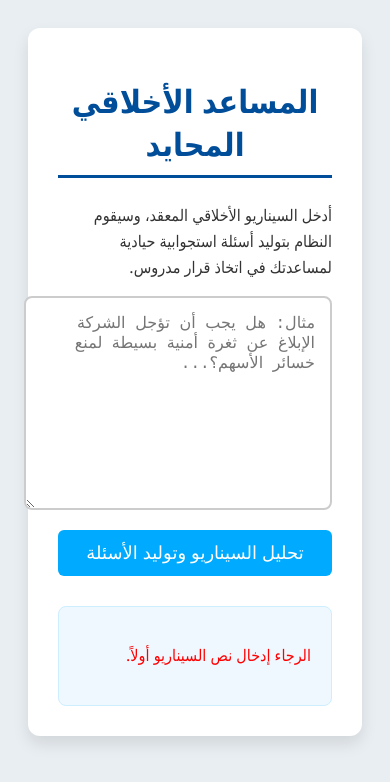
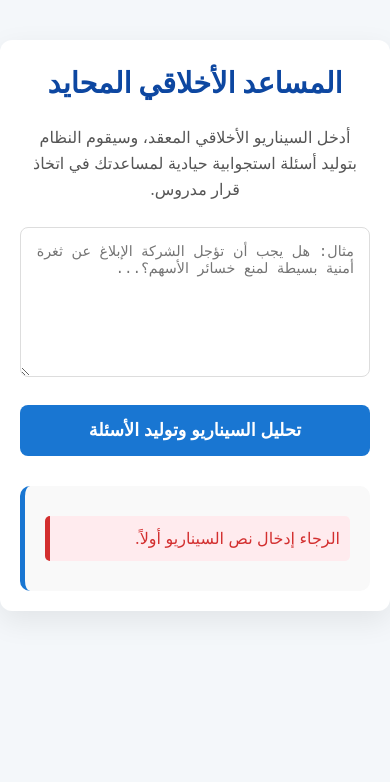
Before and after one commit to vbhbv/mjoul, a plain HTML site: page index.html in a window 390 px wide. Both pictures are taken after a click on the button "تحليل السيناريو وتوليد الأسئلة". Drawn offline with Linux system fonts and the light colour scheme; files that its build step writes are made by us from their sources.

Commit message:
Update style.css

```diff
--- a/frontend/style.css
+++ b/frontend/style.css
@@ -1,105 +1,180 @@
-/* frontend/style.css */
-/* ملف التنسيق الأساسي للمساعد الأخلاقي المحايد */
+/* style.css - تصميم متطور ومُحدَّث */
 
+/* 1. الإعدادات الأساسية وإعداد الخطوط */
 body {
-    font-family: 'Segoe UI', Tahoma, Geneva, Verdana, sans-serif;
-    padding: 20px;
-    background-color: #e9eef2;
+    font-family: -apple-system, BlinkMacSystemFont, "Segoe UI", Roboto, "Helvetica Neue", Arial, sans-serif;
+    background-color: #f4f7fa; /* لون خلفية رمادي فاتح وناعم */
     color: #333;
-    direction: rtl; /* دعم اللغة العربية */
-    text-align: right;
+    line-height: 1.6;
+    margin: 0;
+    padding: 0;
+    display: flex;
+    justify-content: center;
+    align-items: flex-start; /* يبدأ من الأعلى */
+    min-height: 100vh;
+    padding-top: 40px;
 }
 
+/* 2. تصميم الحاوية (البطاقة الرئيسية) */
 .container {
-    max-width: 900px;
-    margin: auto;
-    background: #fff;
+    background: #ffffff;
     padding: 30px;
     border-radius: 12px;
-    box-shadow: 0 8px 16px rgba(0,0,0,0.1);
+    box-shadow: 0 10px 30px rgba(0, 0, 0, 0.08); /* ظل ناعم وحديث */
+    width: 90%;
+    max-width: 800px;
+    margin-bottom: 40px;
 }
 
 h1 {
-    color: #004d99;
-    border-bottom: 3px solid #004d99;
-    padding-bottom: 10px;
-    margin-bottom: 25px;
+    color: #0d47a1; /* لون أزرق غامق للعناوين */
     text-align: center;
-}
-
-h2, h3 {
-    color: #333;
-    margin-top: 20px;
+    margin-top: 0;
+    font-size: 2em;
+    font-weight: 700;
 }
 
 p {
-    line-height: 1.6;
+    text-align: center;
+    color: #555;
+    margin-bottom: 25px;
 }
 
-textarea {
+/* 3. تصميم حقل النص (Textarea) */
+#scenarioText {
     width: 100%;
-    height: 180px;
+    min-height: 150px;
     padding: 15px;
+    margin-bottom: 20px;
+    border: 1px solid #ddd;
     border-radius: 8px;
-    border: 2px solid #ccc;
-    margin-bottom: 15px;
+    font-size: 1.1em;
+    box-sizing: border-box;
     resize: vertical;
-    font-size: 16px;
+    transition: border-color 0.3s ease, box-shadow 0.3s ease;
 }
 
-button {
-    padding: 12px 25px;
-    background-color: #00aaff;
+#scenarioText:focus {
+    border-color: #4a90e2; /* لون أزرق عند التركيز */
+    box-shadow: 0 0 8px rgba(74, 144, 226, 0.2);
+    outline: none;
+}
+
+/* 4. تصميم الزر (Button) */
+#analyzeButton {
+    display: block;
+    width: 100%;
+    padding: 15px 25px;
+    background-color: #1976d2; /* لون أساسي أزرق */
     color: white;
     border: none;
-    border-radius: 6px;
+    border-radius: 8px;
+    font-size: 1.1em;
+    font-weight: 600;
     cursor: pointer;
-    font-size: 18px;
-    transition: background-color 0.3s;
-    width: 100%;
+    transition: background-color 0.3s ease, transform 0.2s ease, box-shadow 0.3s ease;
 }
 
-button:hover:not(:disabled) {
-    background-color: #007bbd;
+#analyzeButton:hover:not(:disabled) {
+    background-color: #1565c0; /* لون أغمق عند التمرير */
+    transform: translateY(-2px); /* تأثير رفع خفيف */
+    box-shadow: 0 5px 15px rgba(25, 118, 210, 0.3);
 }
 
-button:disabled {
-    background-color: #cccccc;
+#analyzeButton:disabled {
+    background-color: #b0c4de;
     cursor: not-allowed;
+    transform: none;
 }
 
+/* 5. تصميم منطقة النتائج */
 #results {
     margin-top: 30px;
     padding: 20px;
-    background-color: #f0f8ff;
-    border: 1px solid #cceeff;
-    border-radius: 8px;
+    background-color: #f9f9f9;
+    border-radius: 10px;
+    border-left: 5px solid #1976d2; /* خط أزرق مميز */
 }
 
+#results h2 {
+    color: #0d47a1;
+    border-bottom: 2px solid #eee;
+    padding-bottom: 10px;
+    font-size: 1.5em;
+    margin-top: 0;
+}
+
+#results h3 {
+    color: #333;
+    margin-top: 20px;
+    font-size: 1.3em;
+}
+
+/* تصميم المربعات الخاصة بالدرجات (Scores) */
 .score-box {
     display: inline-block;
-    margin-left: 10px;
+    background-color: #e3f2fd; /* خلفية فاتحة للدرجات */
+    color: #0d47a1;
     padding: 8px 15px;
-    border-radius: 20px;
-    background-color: #e6f7ff;
-    border: 1px solid #b3e0ff;
-    font-weight: bold;
-    font-size: 0.9em;
+    margin: 5px 5px 5px 0;
+    border-radius: 5px;
+    font-weight: 600;
+    font-size: 0.95em;
+    border: 1px solid #bbdefb;
 }
 
-ol {
+/* تصميم قائمة الأسئلة الاستجوابية */
+#results ol {
     padding-right: 25px;
-    margin-top: 15px;
+    padding-left: 0;
+    list-style-type: none; /* إزالة التنقيط الافتراضي */
 }
 
-li {
-    margin-bottom: 12px;
+#results ol li {
+    margin-bottom: 15px;
+    padding: 10px;
+    border-left: 3px solid #ff9800; /* خط برتقالي مميز للأسئلة */
+    background-color: #fffde7; /* خلفية خفيفة للفت الانتباه */
+    border-radius: 5px;
+    font-style: italic;
 }
 
+/* 6. تصميم رسائل الخطأ */
+#results p {
+    color: #555;
+    text-align: right;
+    margin: 10px 0;
+}
+
+#results h2[style*="red"], #results p[style*="red"] {
+    color: #d32f2f !important;
+    border-left: 5px solid #d32f2f;
+    background-color: #ffebee;
+    padding: 10px;
+    border-radius: 5px;
+}
+
+/* 7. تصميم حالة التحميل (Loading State) */
 .loading {
     text-align: center;
+    padding: 20px;
+    color: #1976d2;
     font-size: 1.2em;
-    color: #00aaff;
-    padding: 20px;
-    font-weight: bold;
+    font-weight: 500;
 }
+
+/* 8. التجاوب (Responsive Design) */
+@media (max-width: 600px) {
+    .container {
+        padding: 20px;
+        width: 95%;
+    }
+    h1 {
+        font-size: 1.8em;
+    }
+    .score-box {
+        display: block;
+        margin-right: 0;
+        margin-bottom: 10px;
+    }
+}
```
